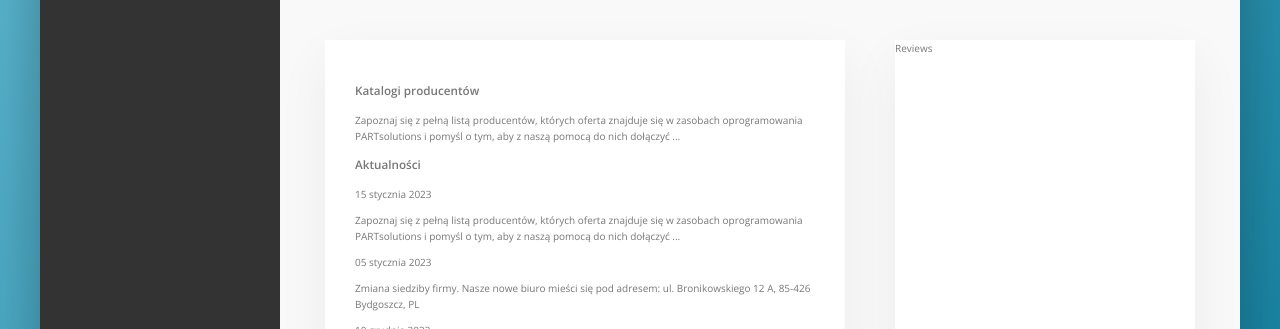
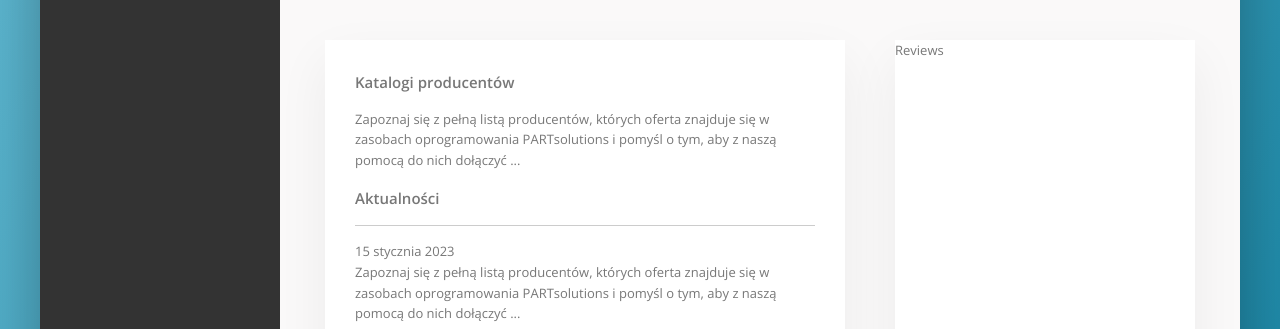
Before and after one commit to LuckyLuke83/TopTech, a website: page index.html in a window 1280 px wide. Shown: the part 623-952 px from the top of the page. Drawn offline with nearby package versions, Linux system fonts and the light colour scheme.

Commit message:
building description

```diff
--- a/index.html
+++ b/index.html
@@ -145,7 +145,7 @@
                             </div>
                             <div class="description__news">
                                 <span class="description__news-data">05 stycznia 2023</span>
-                                <p class="description__news-text">Zmiana siedziby firmy. Nasze nowe biuro mieści się pod adresem: ul. Bronikowskiego 12 A, 85-426 Bydgoszcz, PL</p>
+                                <p class="description__news-text">Zmiana siedziby firmy. Nasze nowe biuro mieści się pod adresem:<br> ul. Bronikowskiego 12 A, 85-426 Bydgoszcz, PL</p>
                             </div>
                             <div class="description__news">
                                 <span class="description__news-data">10 grudnia 2022</span>
@@ -154,6 +154,14 @@
                             <div class="description__news">
                                 <span class="description__news-data">10 grudnia 2022</span>
                                 <p class="description__news-text">Rozpoczęcie strategicznej współpracy z firmą GM SYSTEM Integracja Systemów Inżynierskich Sp. z o. o. (www.gmsystem.pl) w zakresie wdrażania na rynku inżynierskim następujących rozwiązań CAD/CAM/CAE dla branży mechanicznej ...</p>
+                            </div>
+                            <div class="description__arrows">
+                                <svg class="description__arrows-icon">
+                                    <use xlink:href="img/sprite.svg#icon-chevron-with-circle-left"></use>
+                                </svg>
+                                <svg class="description__arrows-icon">
+                                    <use xlink:href="img/sprite.svg#icon-chevron-with-circle-right"></use>
+                                </svg>
                             </div>
                         </div>
 
--- a/sass/_components.scss
+++ b/sass/_components.scss
@@ -324,3 +324,63 @@
         box-shadow: none;
     }
 }
+
+
+////////////////////////////////////////
+/// DESCRIPTION
+
+.detail {
+    font-size: 1.3rem;
+
+}
+
+.description {
+    display: flex;
+    flex-direction: column;
+    gap: 1.5rem;
+
+    &__header{
+        font-size: 1.5rem;
+    }
+
+    &__text{
+
+    }
+
+    &__news{
+        padding-top: 1.5rem;
+
+        &:not(:first-child)  {
+            border-top: 1px solid var(--color-grey-light-4);
+        }
+
+        &-data {
+
+        }
+
+        &-text {
+
+        }
+    }
+
+    &__arrows {
+        display: flex;
+        justify-content: center;
+        align-items: center;
+        gap: .5rem;
+
+        &-icon {
+            height: 2.5rem;
+            width: 2.5rem;
+            fill: var(--color-grey-dark-3);
+            transition: all .2s;
+
+            &:hover {
+                fill: var(--color-primary-light);
+
+            }
+        }
+    }
+
+
+}
--- a/sass/_layout.scss
+++ b/sass/_layout.scss
@@ -1,3 +1,21 @@
+p {
+    display: block;
+    margin-block-start: 0px;
+    margin-block-end: 0px;
+    margin-inline-start: 0px;
+    margin-inline-end: 0px;
+}
+
+h3 {
+    display: block;
+    font-size: 1rem;
+    margin-block-start: 0px;
+    margin-block-end: 0px;
+    margin-inline-start: 0px;
+    margin-inline-end: 0px;
+    font-weight: bold;
+}
+
 .container {
     max-width: 120rem;
     margin: 8rem auto;
```
Also changed, not shown: css/style.css, img/SVG/chevron-with-circle-left.svg (added), img/SVG/chevron-with-circle-right.svg (added), img/cadenas-partsolutions.svg (added), img/pkn.png (added), img/sprite.svg.
